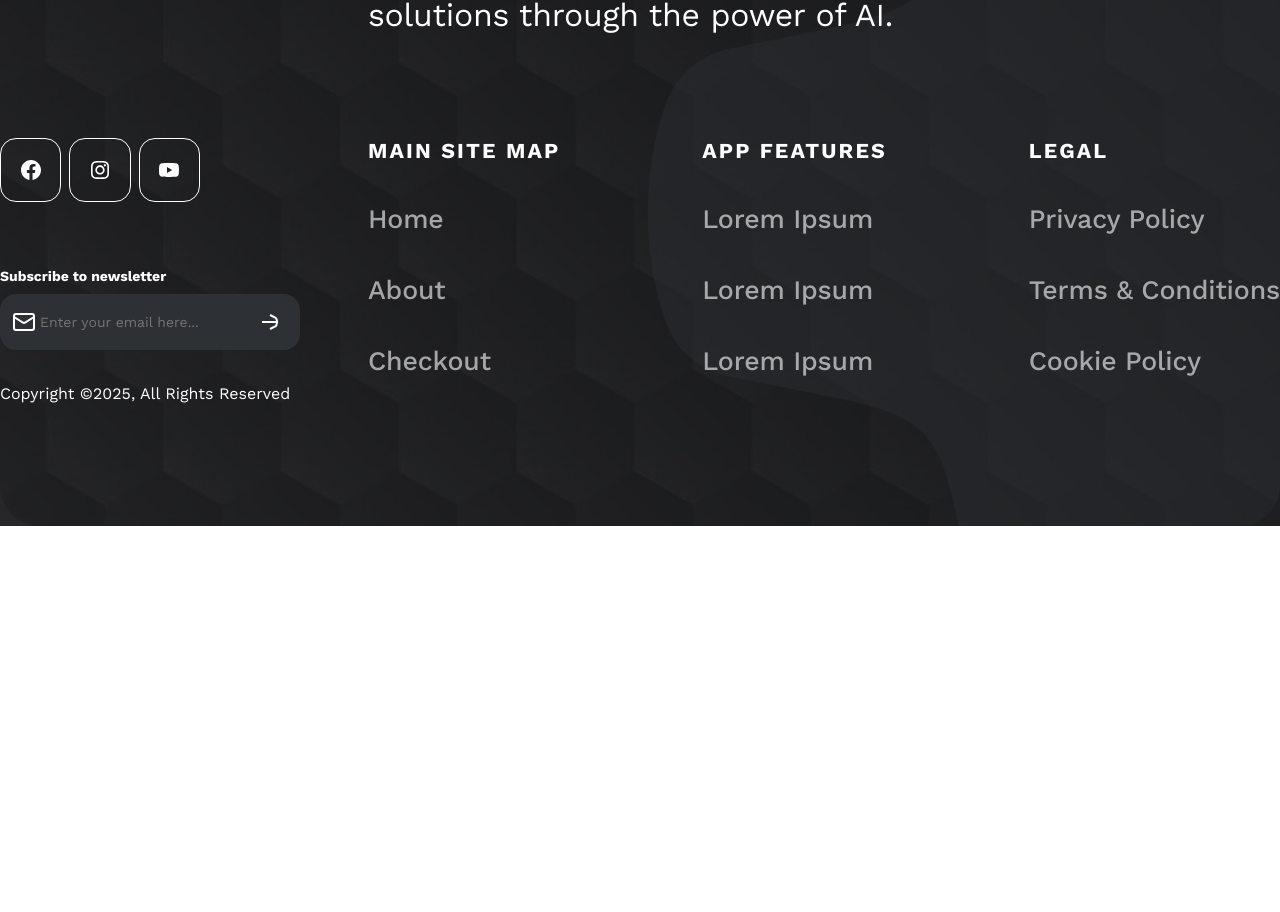
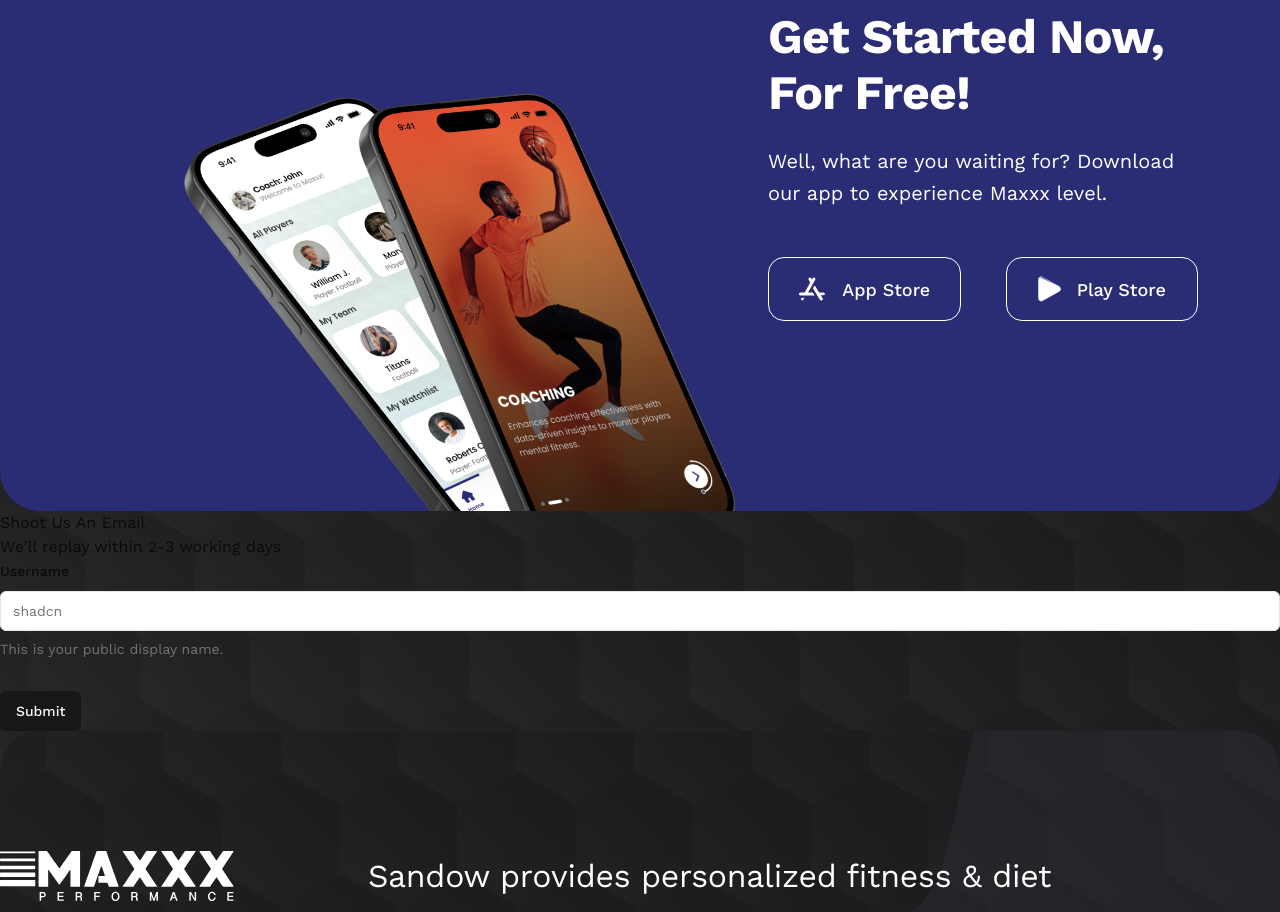
Before and after one commit to mickeyminion14/shadcn-ui, a Next.js app: page /contact-us in a window 1280 px wide. Shown: the part 1090-2002 px from the top of the page. Before the commit the page ends 1616 px from the top, so only its background shows below. Built offline with nearby package versions, Linux system fonts and the light colour scheme.

Commit message:
contact us page

```diff
--- a/app/(marketing)/_components/navbar/index.tsx
+++ b/app/(marketing)/_components/navbar/index.tsx
@@ -1,11 +1,15 @@
+"use client";
 import { Logo } from "@/components/logo";
 import { Button } from "@/components/ui/button";
 import { cn } from "@/lib/utils";
 import Image from "next/image";
 import Link from "next/link";
 import Links from "./_components/links";
+import { useRouter } from "next/navigation";
 
 export const Navbar = () => {
+  const router = useRouter();
+
   return (
     <div className="w-full h-[80px] p-6 bg-transparent flex items-center fixed top-0 left-0 z-10">
       <div className="md:max-w-screen-2xl mx-auto flex items-center w-full justify-between">
@@ -14,7 +18,10 @@
           <div className="z-20">
             <Links />
           </div>
-          <Button className="bg-[#2D3035] rounded-2xl text-white h-[60px] w-[160px] z-20 text-md">
+          <Button
+            onClick={() => router.push("/contact-us")}
+            className="bg-[#2D3035] rounded-2xl text-white h-[60px] w-[160px] z-20 text-md"
+          >
             <Image
               className="mr-2"
               width={20}
--- /dev/null
+++ b/app/(marketing)/contact-us/_components/contact-form/contact.module.scss
@@ -0,0 +1,3 @@
+.contactForm {}
+
+.contactFormContainer {}
--- /dev/null
+++ b/app/(marketing)/contact-us/_components/contact-form/index.tsx
@@ -0,0 +1,77 @@
+"use strict";
+import * as z from "zod";
+import { zodResolver } from "@hookform/resolvers/zod";
+import { useForm } from "react-hook-form";
+import { Button } from "@/components/ui/button";
+("use strict");
+import {
+  Form,
+  FormControl,
+  FormDescription,
+  FormField,
+  FormItem,
+  FormLabel,
+  FormMessage,
+} from "@/components/ui/form";
+import { Input } from "@/components/ui/input";
+import styles from "./contact.module.scss";
+
+const formSchema = z.object({
+  username: z.string().min(2, {
+    message: "Username must be at least 2 characters.",
+  }),
+});
+
+const ContactForm = () => {
+  // 1. Define your form.
+  const form = useForm<z.infer<typeof formSchema>>({
+    resolver: zodResolver(formSchema),
+    defaultValues: {
+      username: "",
+    },
+  });
+
+  // 2. Define a submit handler.
+  function onSubmit(values: z.infer<typeof formSchema>) {
+    // Do something with the form values.
+    // ✅ This will be type-safe and validated.
+    console.log(values);
+  }
+
+  return (
+    <section className={styles.contactForm}>
+      <div className={styles.contactFormContainer}>
+        <h2 className={styles.title}>Shoot Us An Email</h2>
+        <p className={styles.description}>
+          We’ll replay within 2-3 working days
+        </p>
+
+        <div className={styles.formWrapper}>
+          <Form {...form}>
+            <form onSubmit={form.handleSubmit(onSubmit)} className="space-y-8">
+              <FormField
+                control={form.control}
+                name="username"
+                render={({ field }) => (
+                  <FormItem>
+                    <FormLabel>Username</FormLabel>
+                    <FormControl>
+                      <Input placeholder="shadcn" {...field} />
+                    </FormControl>
+                    <FormDescription>
+                      This is your public display name.
+                    </FormDescription>
+                    <FormMessage />
+                  </FormItem>
+                )}
+              />
+              <Button type="submit">Submit</Button>
+            </form>
+          </Form>
+        </div>
+      </div>
+    </section>
+  );
+};
+
+export default ContactForm;
--- a/app/(marketing)/contact-us/page.tsx
+++ b/app/(marketing)/contact-us/page.tsx
@@ -1,3 +1,5 @@
+import GetStarted from "../_components/get-started";
+import ContactForm from "./_components/contact-form";
 import HeroSection from "./_components/hero-section";
 // import LocationMap from "./_components/location-map";
 
@@ -6,6 +8,8 @@
     <div className="contactUsWrapper">
       <HeroSection />
       {/* <LocationMap /> */}
+      <GetStarted />
+      <ContactForm />
     </div>
   );
 };
--- /dev/null
+++ b/components/ui/form.tsx
@@ -0,0 +1,176 @@
+import * as React from "react"
+import * as LabelPrimitive from "@radix-ui/react-label"
+import { Slot } from "@radix-ui/react-slot"
+import {
+  Controller,
+  ControllerProps,
+  FieldPath,
+  FieldValues,
+  FormProvider,
+  useFormContext,
+} from "react-hook-form"
+
+import { cn } from "@/lib/utils"
+import { Label } from "@/components/ui/label"
+
+const Form = FormProvider
+
+type FormFieldContextValue<
+  TFieldValues extends FieldValues = FieldValues,
+  TName extends FieldPath<TFieldValues> = FieldPath<TFieldValues>
+> = {
+  name: TName
+}
+
+const FormFieldContext = React.createContext<FormFieldContextValue>(
+  {} as FormFieldContextValue
+)
+
+const FormField = <
+  TFieldValues extends FieldValues = FieldValues,
+  TName extends FieldPath<TFieldValues> = FieldPath<TFieldValues>
+>({
+  ...props
+}: ControllerProps<TFieldValues, TName>) => {
+  return (
+    <FormFieldContext.Provider value={{ name: props.name }}>
+      <Controller {...props} />
+    </FormFieldContext.Provider>
+  )
+}
+
+const useFormField = () => {
+  const fieldContext = React.useContext(FormFieldContext)
+  const itemContext = React.useContext(FormItemContext)
+  const { getFieldState, formState } = useFormContext()
+
+  const fieldState = getFieldState(fieldContext.name, formState)
+
+  if (!fieldContext) {
+    throw new Error("useFormField should be used within <FormField>")
+  }
+
+  const { id } = itemContext
+
+  return {
+    id,
+    name: fieldContext.name,
+    formItemId: `${id}-form-item`,
+    formDescriptionId: `${id}-form-item-description`,
+    formMessageId: `${id}-form-item-message`,
+    ...fieldState,
+  }
+}
+
+type FormItemContextValue = {
+  id: string
+}
+
+const FormItemContext = React.createContext<FormItemContextValue>(
+  {} as FormItemContextValue
+)
+
+const FormItem = React.forwardRef<
+  HTMLDivElement,
+  React.HTMLAttributes<HTMLDivElement>
+>(({ className, ...props }, ref) => {
+  const id = React.useId()
+
+  return (
+    <FormItemContext.Provider value={{ id }}>
+      <div ref={ref} className={cn("space-y-2", className)} {...props} />
+    </FormItemContext.Provider>
+  )
+})
+FormItem.displayName = "FormItem"
+
+const FormLabel = React.forwardRef<
+  React.ElementRef<typeof LabelPrimitive.Root>,
+  React.ComponentPropsWithoutRef<typeof LabelPrimitive.Root>
+>(({ className, ...props }, ref) => {
+  const { error, formItemId } = useFormField()
+
+  return (
+    <Label
+      ref={ref}
+      className={cn(error && "text-destructive", className)}
+      htmlFor={formItemId}
+      {...props}
+    />
+  )
+})
+FormLabel.displayName = "FormLabel"
+
+const FormControl = React.forwardRef<
+  React.ElementRef<typeof Slot>,
+  React.ComponentPropsWithoutRef<typeof Slot>
+>(({ ...props }, ref) => {
+  const { error, formItemId, formDescriptionId, formMessageId } = useFormField()
+
+  return (
+    <Slot
+      ref={ref}
+      id={formItemId}
+      aria-describedby={
+        !error
+          ? `${formDescriptionId}`
+          : `${formDescriptionId} ${formMessageId}`
+      }
+      aria-invalid={!!error}
+      {...props}
+    />
+  )
+})
+FormControl.displayName = "FormControl"
+
+const FormDescription = React.forwardRef<
+  HTMLParagraphElement,
+  React.HTMLAttributes<HTMLParagraphElement>
+>(({ className, ...props }, ref) => {
+  const { formDescriptionId } = useFormField()
+
+  return (
+    <p
+      ref={ref}
+      id={formDescriptionId}
+      className={cn("text-sm text-muted-foreground", className)}
+      {...props}
+    />
+  )
+})
+FormDescription.displayName = "FormDescription"
+
+const FormMessage = React.forwardRef<
+  HTMLParagraphElement,
+  React.HTMLAttributes<HTMLParagraphElement>
+>(({ className, children, ...props }, ref) => {
+  const { error, formMessageId } = useFormField()
+  const body = error ? String(error?.message) : children
+
+  if (!body) {
+    return null
+  }
+
+  return (
+    <p
+      ref={ref}
+      id={formMessageId}
+      className={cn("text-sm font-medium text-destructive", className)}
+      {...props}
+    >
+      {body}
+    </p>
+  )
+})
+FormMessage.displayName = "FormMessage"
+
+export {
+  useFormField,
+  Form,
+  FormItem,
+  FormLabel,
+  FormControl,
+  FormDescription,
+  FormMessage,
+  FormField,
+}
--- /dev/null
+++ b/components/ui/label.tsx
@@ -0,0 +1,26 @@
+"use client"
+
+import * as React from "react"
+import * as LabelPrimitive from "@radix-ui/react-label"
+import { cva, type VariantProps } from "class-variance-authority"
+
+import { cn } from "@/lib/utils"
+
+const labelVariants = cva(
+  "text-sm font-medium leading-none peer-disabled:cursor-not-allowed peer-disabled:opacity-70"
+)
+
+const Label = React.forwardRef<
+  React.ElementRef<typeof LabelPrimitive.Root>,
+  React.ComponentPropsWithoutRef<typeof LabelPrimitive.Root> &
+    VariantProps<typeof labelVariants>
+>(({ className, ...props }, ref) => (
+  <LabelPrimitive.Root
+    ref={ref}
+    className={cn(labelVariants(), className)}
+    {...props}
+  />
+))
+Label.displayName = LabelPrimitive.Root.displayName
+
+export { Label }
--- a/package.json
+++ b/package.json
@@ -9,6 +9,8 @@
     "lint": "next lint"
   },
   "dependencies": {
+    "@hookform/resolvers": "^3.3.4",
+    "@radix-ui/react-label": "^2.0.2",
     "@radix-ui/react-slot": "^1.0.2",
     "class-variance-authority": "^0.7.0",
     "clsx": "^2.1.0",
@@ -19,9 +21,11 @@
     "next": "14.0.4",
     "react": "^18",
     "react-dom": "^18",
+    "react-hook-form": "^7.49.3",
     "sass": "^1.70.0",
     "tailwind-merge": "^2.2.0",
-    "tailwindcss-animate": "^1.0.7"
+    "tailwindcss-animate": "^1.0.7",
+    "zod": "^3.22.4"
   },
   "devDependencies": {
     "@types/node": "^20",
```
Also changed, not shown: 1 other file (tests, documents, lock files or other folders).
